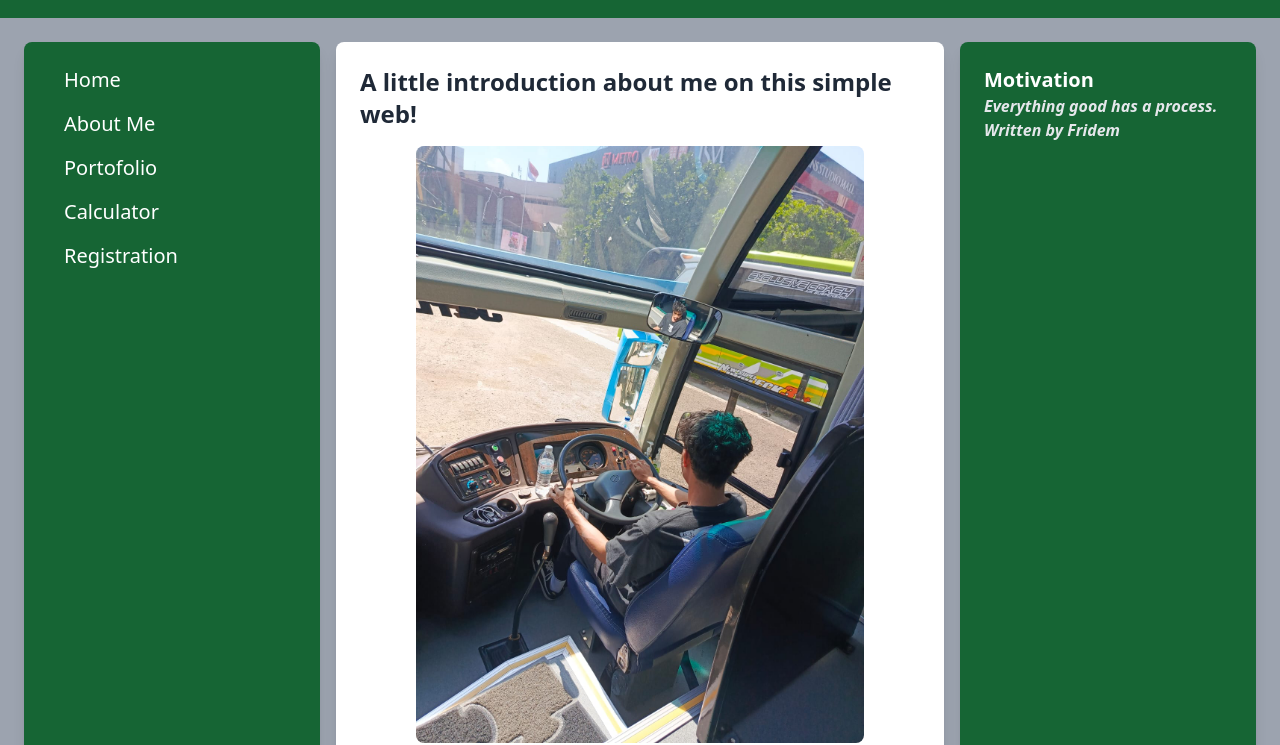
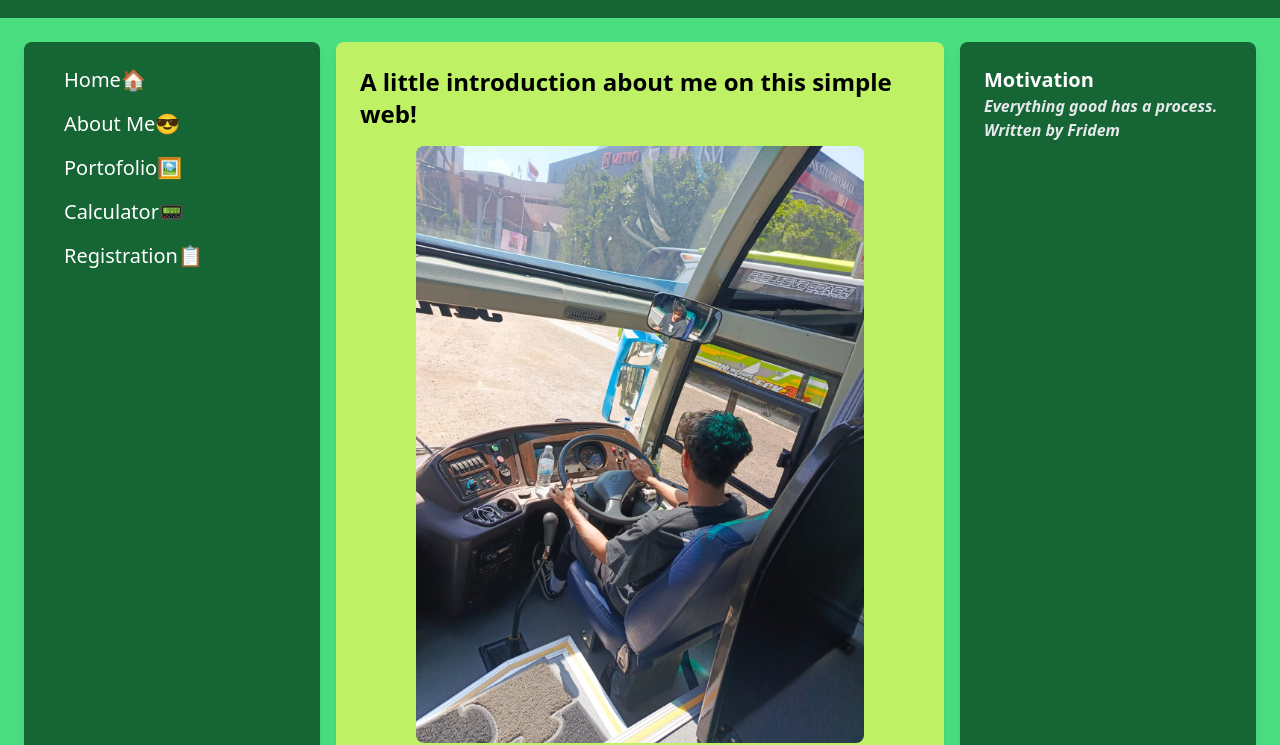
Before and after one commit to fridemmulli/mywebsite2, a plain HTML site: page index.html in a window 1280 px wide. Shown: the part 70-815 px from the top of the page. Drawn offline with nearby package versions, Linux system fonts and the light colour scheme.

Commit message:
Update index.html

```diff
--- a/index.html
+++ b/index.html
@@ -6,7 +6,7 @@
     <script src="https://cdn.tailwindcss.com"></script>
     <title>Welcome to Website</title>
 </head>
-<body class="bg-gray-400 font-sans">
+<body class="bg-green-400 font-sans">
     <!-- Header Section -->
     <header class="bg-green-800 text-white py-6 text-center">
         <h1 class="text-4xl font-bold">WELCOME TO MY WEBSITE</h1>
@@ -16,16 +16,16 @@
         <!-- Menu Section -->
         <div class="bg-green-800 text-white p-6 rounded-lg shadow-lg">
             <ul class="space-y-4">
-                <li><a href="index.html"class="text-burlywood text-xl text hover:bg-blue-300 py-2 px-4 rounded">Home</a></li>
-                <li><a href="about.html"class="text-burlywood text-xl text hover:bg-blue-300 py-2 px-4 rounded">About Me</a></li>
-                <li><a href="portofolio.html"class="text-burlywood text-xl text hover:bg-blue-300 py-2 px-4 rounded">Portofolio</a></li>
-                <li><a href="calculator.html"class="text-burlywood text-xl text hover:bg-blue-300 py-2 px-4 rounded">Calculator</a></li>
-                <li><a href="Registration.html"class="text-burlywood text-xl text hover:bg-blue-300 py-2 px-4 rounded">Registration</a></li>
+                <li><a href="index.html"class="text-burlywood text-xl text hover:bg-blue-300 py-2 px-4 rounded">Home🏠</a></li>
+                <li><a href="about.html"class="text-burlywood text-xl text hover:bg-blue-300 py-2 px-4 rounded">About Me😎</a></li>
+                <li><a href="portofolio.html"class="text-burlywood text-xl text hover:bg-blue-300 py-2 px-4 rounded">Portofolio🖼️</a></li>
+                <li><a href="calculator.html"class="text-burlywood text-xl text hover:bg-blue-300 py-2 px-4 rounded">Calculator📟</a></li>
+                <li><a href="Registration.html"class="text-burlywood text-xl text hover:bg-blue-300 py-2 px-4 rounded">Registration📋</a></li>
             </ul>
         </div>
         <!-- Main Content -->
-        <div class="bg-white rounded-lg shadow-lg p-6 lg:col-span-2">
-            <h1 class="text-2xl font-semibold text-gray-800 mb-4">A little introduction about me on this simple web!</h1>
+        <div class="bg-lime-300 rounded-lg shadow-lg p-6 lg:col-span-2">
+            <h1 class="text-2xl font-semibold text-white-800 mb-4">A little introduction about me on this simple web!</h1>
             <img src="abc.jpg" alt="Coba Coba" class="w-full max-w-md mx-auto mb-4 rounded-lg">
             <p class="text-white-700 mb-4">
                 <I>Hello! I'm Fridem. I come from Rote Ndao/East Nusa Tenggara. I study at Unai and I work on the Unai campus as a driver to meet my college needs.</I>
```
